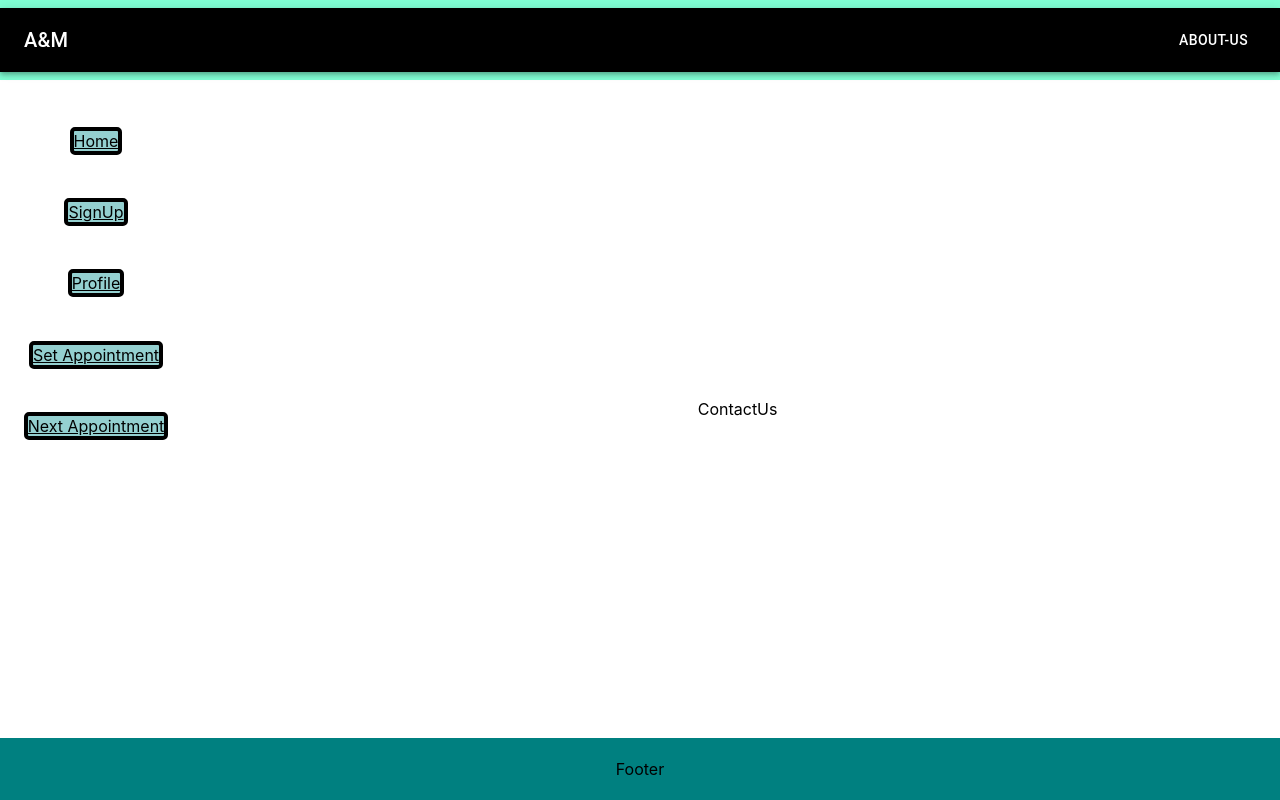
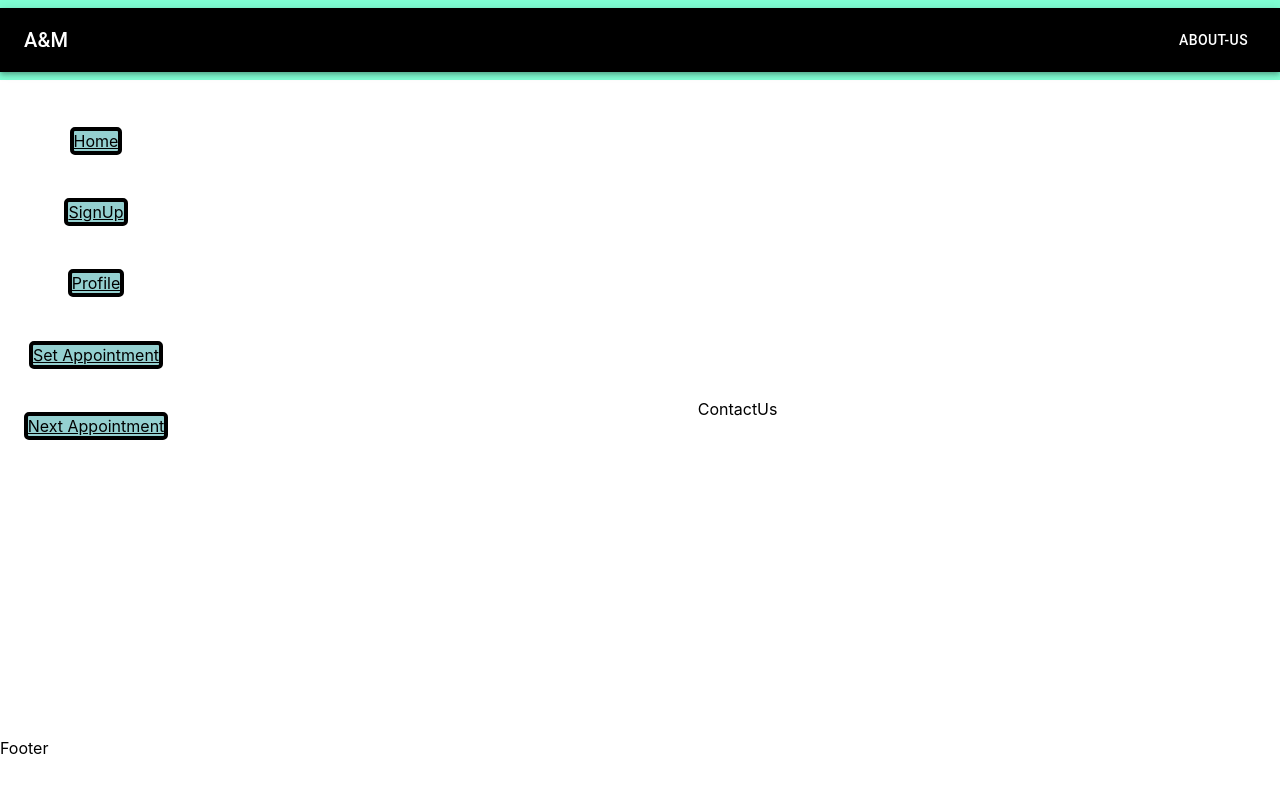
Before and after one commit to avi-admaso/A-M, a React (Create React App) app in the folder client/: page /ContactUs in a window 1280 px wide. Built offline with nearby package versions, Linux system fonts and the light colour scheme; the HTML template or start-up script is replaced by a standard one.

Commit message:
foooterrrr

```diff
--- a/client/src/App.css
+++ b/client/src/App.css
@@ -46,10 +46,9 @@
 
   .footer{
     grid-area: footer;
-    background-color: teal;
   }
 
-  .header,.main,.footer{
+  .header,.main{
     display: flex;
     justify-content: center;
     align-items: center;
```
Also changed, not shown: client/src/Components/parts/footer/Footer.jsx (+9 -2 lines).
